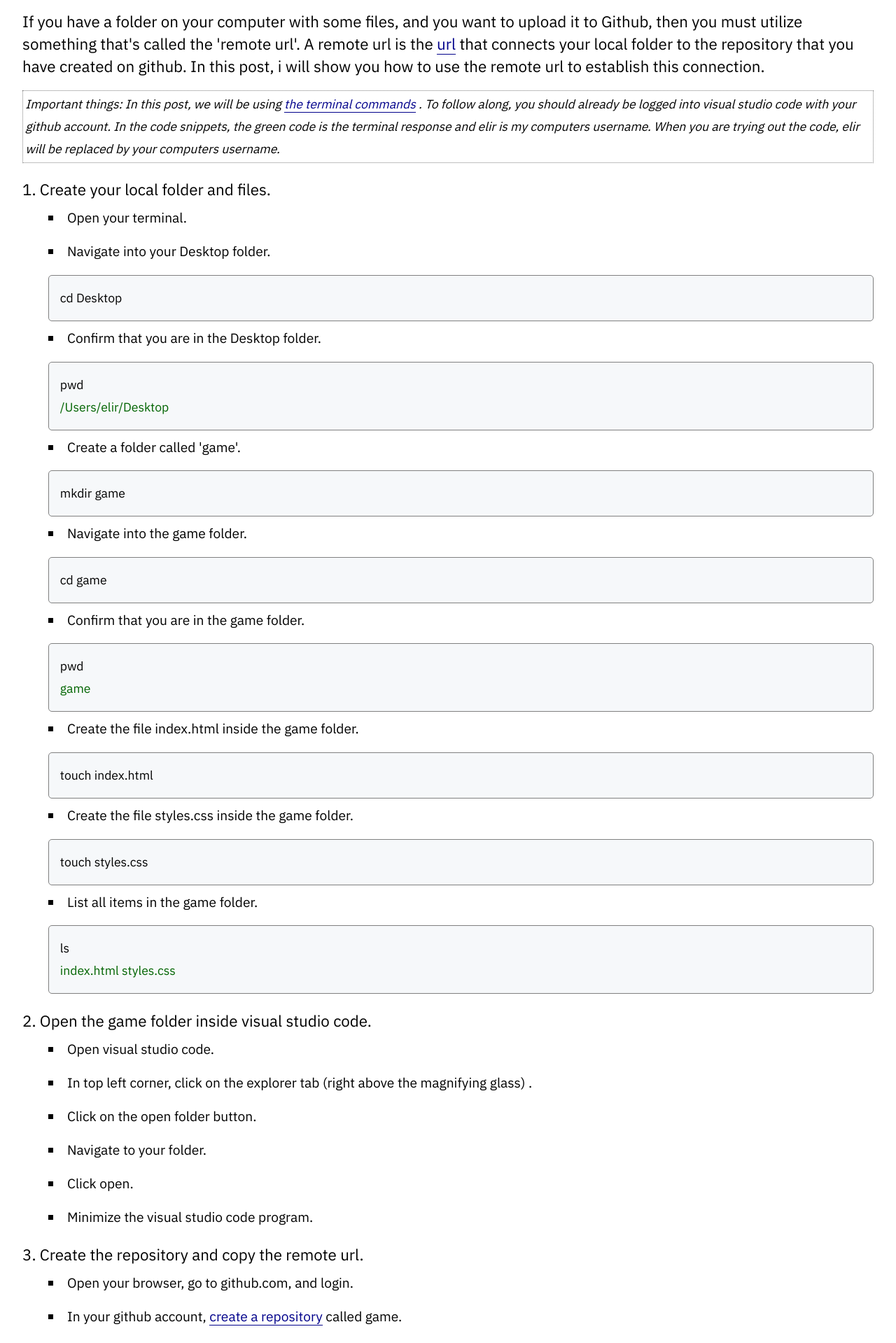
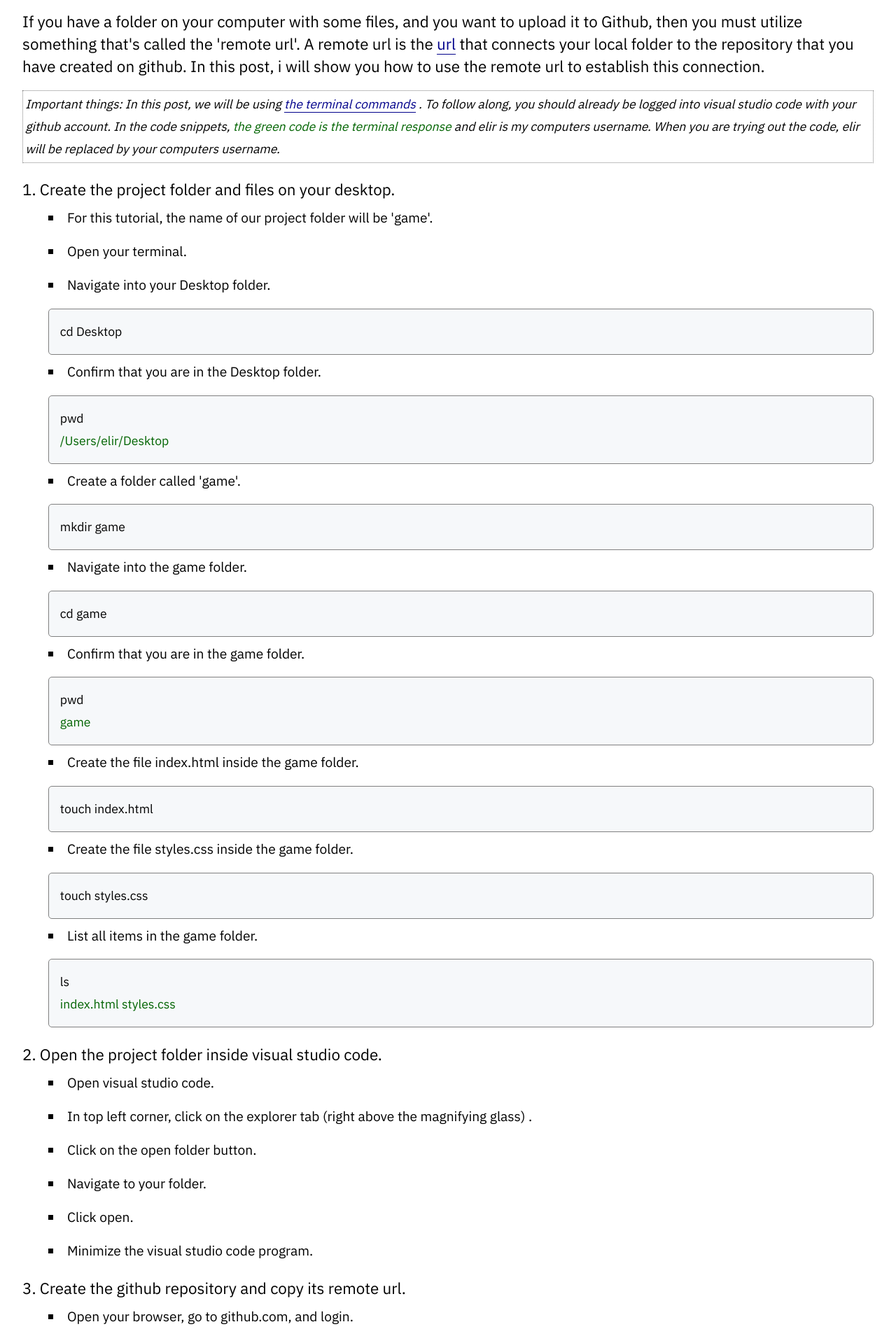
Before and after one commit to Elir-Mahad/notes, a Next.js app: page /add-remote-url-to-local-repo in a window 1280 px wide. Shown: the part 160-2079 px from the top of the page at 70% size. Built offline with nearby package versions, Linux system fonts and the light colour scheme.

Commit message:
Update content for remote-url post

```diff
--- a/pages/add-remote-url-to-local-repo.js
+++ b/pages/add-remote-url-to-local-repo.js
@@ -66,63 +66,94 @@ function RemoteOriginUrl() {
             the terminal commands
           </UrlLink>{" "}
           . To follow along, you should already be logged into visual studio
-          code with your github account. In the code snippets, the green code is
-          the terminal response and elir is my computers username. When you are
-          trying out the code, elir will be replaced by your computers username.
+          code with your github account. In the code snippets,{" "}
+          <CodeRes>the green code is the terminal response</CodeRes> and elir is
+          my computers username. When you are trying out the code, elir will be
+          replaced by your computers username.
         </HighlightedSentence>
 
-        <Sentence>1. Create your local folder and files.</Sentence>
+        {/* 1ST STEP ------------------------------------------ */}
+
+        <Sentence>
+          1. Create the project folder and files on your desktop.
+        </Sentence>
+
+        <Litem>
+          For this tutorial, the name of our project folder will be 'game'.
+        </Litem>
 
         <Litem>Open your terminal.</Litem>
 
         <Litem>Navigate into your Desktop folder.</Litem>
+
         <LiCode>cd Desktop</LiCode>
 
         <Litem>Confirm that you are in the Desktop folder.</Litem>
+
         <LiCode>
           pwd <br />
           <CodeRes> /Users/elir/Desktop</CodeRes>
         </LiCode>
 
         <Litem>Create a folder called 'game'.</Litem>
+
         <LiCode>mkdir game</LiCode>
 
         <Litem>Navigate into the game folder.</Litem>
+
         <LiCode>cd game</LiCode>
 
         <Litem>Confirm that you are in the game folder.</Litem>
+
         <LiCode>
           pwd <br />
           <CodeRes>game</CodeRes>
         </LiCode>
 
         <Litem>Create the file index.html inside the game folder.</Litem>
+
         <LiCode>touch index.html</LiCode>
 
         <Litem>Create the file styles.css inside the game folder.</Litem>
+
         <LiCode>touch styles.css</LiCode>
 
         <Litem>List all items in the game folder.</Litem>
+
         <LiCode>
           ls <br />
           <CodeRes>index.html styles.css</CodeRes>
         </LiCode>
 
-        <Sentence>2. Open the game folder inside visual studio code.</Sentence>
+        {/* 2ND STEP -------------------------------------------- */}
+
+        <Sentence>
+          2. Open the project folder inside visual studio code.
+        </Sentence>
 
         <Litem>Open visual studio code.</Litem>
+
         <Litem>
           In top left corner, click on the explorer tab (right above the
           magnifying glass) .
         </Litem>
+
         <Litem>Click on the open folder button.</Litem>
+
         <Litem>Navigate to your folder.</Litem>
+
         <Litem>Click open.</Litem>
+
         <Litem>Minimize the visual studio code program.</Litem>
 
-        <Sentence>3. Create the repository and copy the remote url.</Sentence>
+        {/* 3RD STEP ---------------------------------------------*/}
+
+        <Sentence>
+          3. Create the github repository and copy its remote url.
+        </Sentence>
 
         <Litem>Open your browser, go to github.com, and login.</Litem>
+
         <Litem>
           In your github account,{" "}
           <UrlLink href="https://docs.github.com/en/get-started/quickstart/create-a-repo">
@@ -140,16 +171,22 @@ function RemoteOriginUrl() {
           Inside the box that starts with "…or create a new repository on the
           command line", you find the line:{" "}
         </Litem>
+
         <LiCode>
           git remote add origin https://github.com/Elir-Mahad/game.git
         </LiCode>
+
         <LitemTwo>
           In your page, Elir-mahad will be replaced by your username.
         </LitemTwo>
 
         <Litem>Copy the git remote add origin line to your clipboard.</Litem>
 
-        <Sentence>4. Connect your game folder to the game repository.</Sentence>
+        {/* 4TH STEP ------------------------------------------- */}
+
+        <Sentence>
+          4. Add the remote url of the github repository to your local folder.
+        </Sentence>
 
         <Litem>Navigate back into your visual studio code.</Litem>
 
@@ -158,6 +195,7 @@ function RemoteOriginUrl() {
         <Litem>
           Verify that you are logged in with the correct github username.
         </Litem>
+
         <LiCode>
           {" "}
           git config --list <br />
@@ -166,6 +204,7 @@ function RemoteOriginUrl() {
             user.email=mahad@gmail.com
           </CodeRes>
         </LiCode>
+
         <Litem>
           {" "}
           In your terminal, elir-mahad should be replaced with your github
@@ -199,14 +238,30 @@ function RemoteOriginUrl() {
           desktop, is now connected to game repository that's in your github.
         </LitemTwo>
 
-        {/* <Sentence>
-          5. Removing an old remote url from a project and adding a new one.
+        {/* 5TH STEP -------------------------------------------- */}
+
+        <Sentence>
+          5. How to Remove an old remote url from a project and add a new one.
         </Sentence>
+
         <Litem>
-          If you've already added a remote url to your folder, but you want to
-          replace it with a new remote url then in your terminal type:
+          If you've already added a remote url to your project folder, but you
+          want to replace it with a new remote url then in your visual studio
+          terminal type:
         </Litem>
-        <Code>git remote remove origin</Code> */}
+
+        <LiCode>git remote remove origin</LiCode>
+
+        <LitemTwo>This should remove the previous remote url.</LitemTwo>
+
+        <Litem>Verify that the previous url has been removed.</Litem>
+
+        <LiCode>git remote -v</LiCode>
+        <LitemTwo>
+          If there is no response, then the previous url has been removed.
+        </LitemTwo>
+
+        <Litem>If you already have a new remote url, then repeat step 4.</Litem>
       </BlogBody>
     </div>
   );
```
